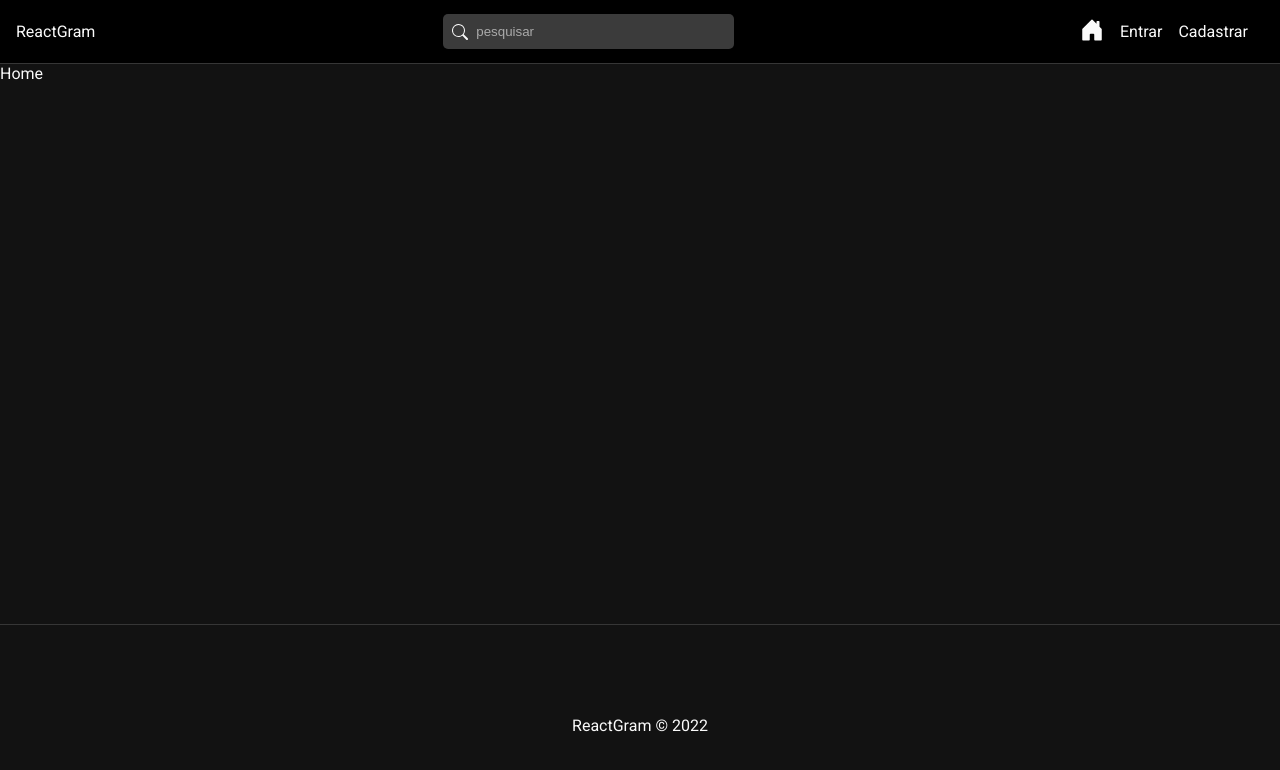
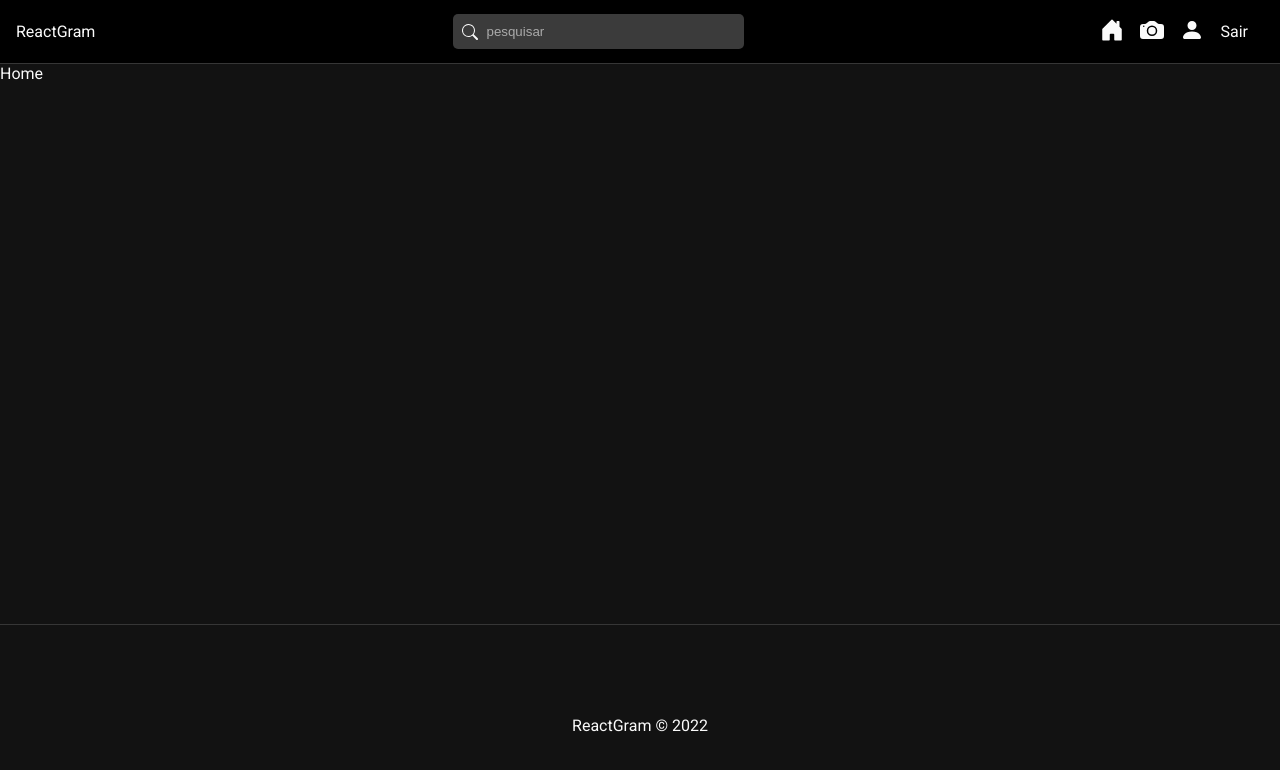
Before and after one commit to ednario/React-Gram, a React (Create React App) app in the folder frontend/: page / in a window 1280 px wide. Shown: the top 770 px of the page. Built offline with nearby package versions, Linux system fonts and the light colour scheme; sample sign-in values are in the browser's storage.

Commit message:
feat: ensure logout implementation

```diff
--- a/frontend/src/components/Navbar/Navbar.js
+++ b/frontend/src/components/Navbar/Navbar.js
@@ -9,7 +9,30 @@
   BsFillCameraFill
 } from 'react-icons/bs'
 
+// Hooks
+import { useState } from 'react'
+import { useAuth } from '../../hooks/useAuth'
+import { useDispatch, useSelector } from 'react-redux'
+import { useNavigate } from 'react-router-dom'
+
+// Redux
+import { logout, reset} from "../../slices/authSlice"
+
 const Navbar = () => {
+  const { auth } = useAuth()
+  const { user } = useSelector((state) => state.auth)
+
+  const navigate = useNavigate()
+
+  const dispatch = useDispatch()
+
+  const handleLogout = () => {
+    dispatch(logout());
+    dispatch(reset());
+
+    navigate("/login");
+  };
+
   return (
     <nav id="nav">
       <Link to="/">ReactGram</Link>
@@ -18,11 +41,31 @@
         <input type="text" placeholder="pesquisar" />
       </form>
       <ul id="nav-links">
+        {auth ? (
+          <>
             <li>
               <NavLink to="/" end activeClassName="active">
                 <BsHouseDoorFill />
               </NavLink>
             </li>
+            {user && (
+              <li>
+                <NavLink to={`/users/${user._id}`}>
+                  <BsFillCameraFill />
+                </NavLink>
+              </li>
+            )}
+            <li>
+              <NavLink to="/profile">
+                <BsFillPersonFill />
+              </NavLink>
+            </li>
+            <li>
+              <span onClick={handleLogout}>Sair</span>
+            </li>
+          </>
+        ) : (
+          <>
             <li>
               <NavLink to="/login">
                 Entrar
@@ -33,6 +76,8 @@
                 Cadastrar
               </NavLink>
             </li>
+          </>
+        )}
       </ul>
     </nav>
   )
--- a/frontend/src/hooks/useAuth.js
+++ b/frontend/src/hooks/useAuth.js
@@ -10,10 +10,12 @@
   useEffect(() => {
     if (user) {
       setAuth(true)
+    } else {
+      setAuth(false)
     }
+
     setLoading(false)
-  }
-  , [user])
+  }, [user])
 
   return { auth, loading }
 }
--- a/frontend/src/services/authService.js
+++ b/frontend/src/services/authService.js
@@ -20,8 +20,14 @@
   }
 }
 
+// Logout an user
+const logout = () => {
+  localStorage.removeItem("user");
+}
+
 const authService = {
-  register
+  register,
+  logout
 }
 
 export default authService
--- a/frontend/src/slices/authSlice.js
+++ b/frontend/src/slices/authSlice.js
@@ -24,6 +24,11 @@
     return data;
   });
 
+  // Logout an user
+export const logout = createAsyncThunk("auth/logout", async () => {
+  await authService.logout();
+});
+
   export const authSlice = createSlice({
     name: "auth",
     initialState,
@@ -47,10 +52,14 @@
         state.loading = false;
         state.error = action.payload;
         state.user = null;
+      }).addCase(logout.fulfilled, (state) => {
+        state.user = null;
+        state.loading = false;
+        state.success = true;
+        state.error = null;
       });
-    }
+    },
   });
-
   export const { reset } = authSlice.actions;
 
   export default authSlice.reducer;
```
Lines whose indentation alone changed are shown as unchanged.
